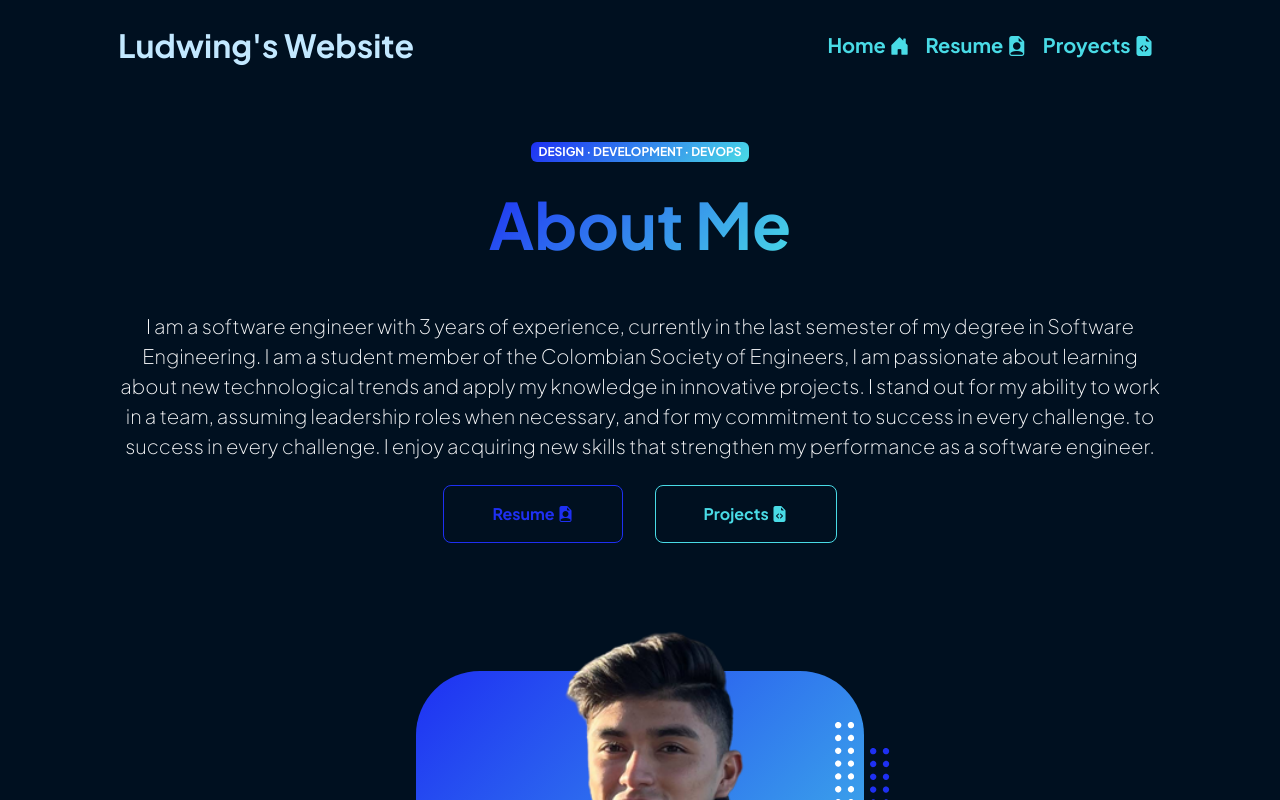
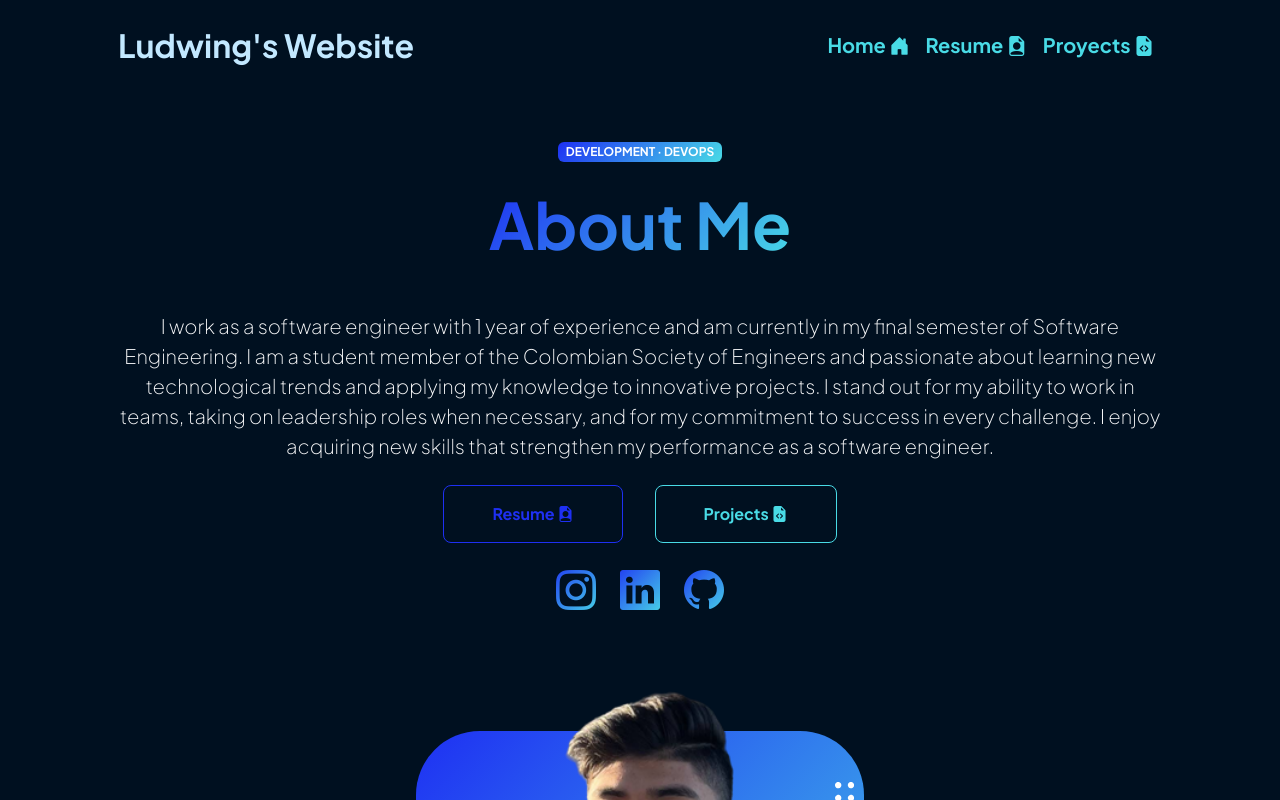
Before and after one commit to Ludwinghc/Portafolio-IngenLud, a Vue app in the folder portafolioLudTech/: page / in a window 1280 px wide. Shown: the top 800 px of the page. Built offline with nearby package versions, Linux system fonts and the light colour scheme.

Commit message:
Correction curriculum

```diff
--- a/portafolioLudTech/src/App.vue
+++ b/portafolioLudTech/src/App.vue
@@ -1,13 +1,13 @@
 <script setup>
 // importación de los componentes Generales
 import Header from './components/headerComponent.vue'
-import Footer from './components/footerComponent.vue'
+// import Footer from './components/footerComponent.vue'
 </script>
 <!-- Pagina principal -->
 <template>
   <div id="app">
     <Header></Header>
     <router-view></router-view>
-    <Footer></Footer>
+    <!-- <Footer></Footer> -->
   </div>
 </template>
--- a/portafolioLudTech/src/views/HomeView.vue
+++ b/portafolioLudTech/src/views/HomeView.vue
@@ -1,3 +1,7 @@
+<script setup>
+import Footer from '../components/footerComponent.vue'
+</script>
+
 <template>
   <main>
     <!-- About the photo and title -->
@@ -8,7 +12,7 @@
             <!-- Header text content-->
             <div class="text-center text-xxl-start">
               <div class="badge bg-gradient-primary-to-secondary text-white mb-4">
-                <div class="text-uppercase">Design &middot; Development &middot; DevOps</div>
+                <div class="text-uppercase">Development &middot; DevOps</div>
               </div>
 
               <h1 class="display-3 fw-bolder mb-5">
@@ -16,13 +20,13 @@
               </h1>
               <div class="fs-3 fw-light text-light">
                 <p class="lead fw-light text-light mb-4">
-                  I am a software engineer with 3 years of experience, currently in the last
-                  semester of my degree in Software Engineering. I am a student member of the
-                  Colombian Society of Engineers, I am passionate about learning about new
-                  technological trends and apply my knowledge in innovative projects. I stand out
-                  for my ability to work in a team, assuming leadership roles when necessary, and
-                  for my commitment to success in every challenge. to success in every challenge. I
-                  enjoy acquiring new skills that strengthen my performance as a software engineer.
+                  I work as a software engineer with 1 year of experience and am currently in my
+                  final semester of Software Engineering. I am a student member of the Colombian
+                  Society of Engineers and passionate about learning new technological trends and
+                  applying my knowledge to innovative projects. I stand out for my ability to work
+                  in teams, taking on leadership roles when necessary, and for my commitment to
+                  success in every challenge. I enjoy acquiring new skills that strengthen my
+                  performance as a software engineer.
                 </p>
               </div>
               <div
@@ -41,7 +45,7 @@
                   <i class="bi bi-file-earmark-code-fill"></i>
                 </router-link>
               </div>
-
+              <Footer></Footer>
             </div>
           </div>
           <div class="col-xxl-7">
@@ -367,6 +371,7 @@
             </div>
           </div>
         </div>
+
       </div>
     </header>
   </main>
```
